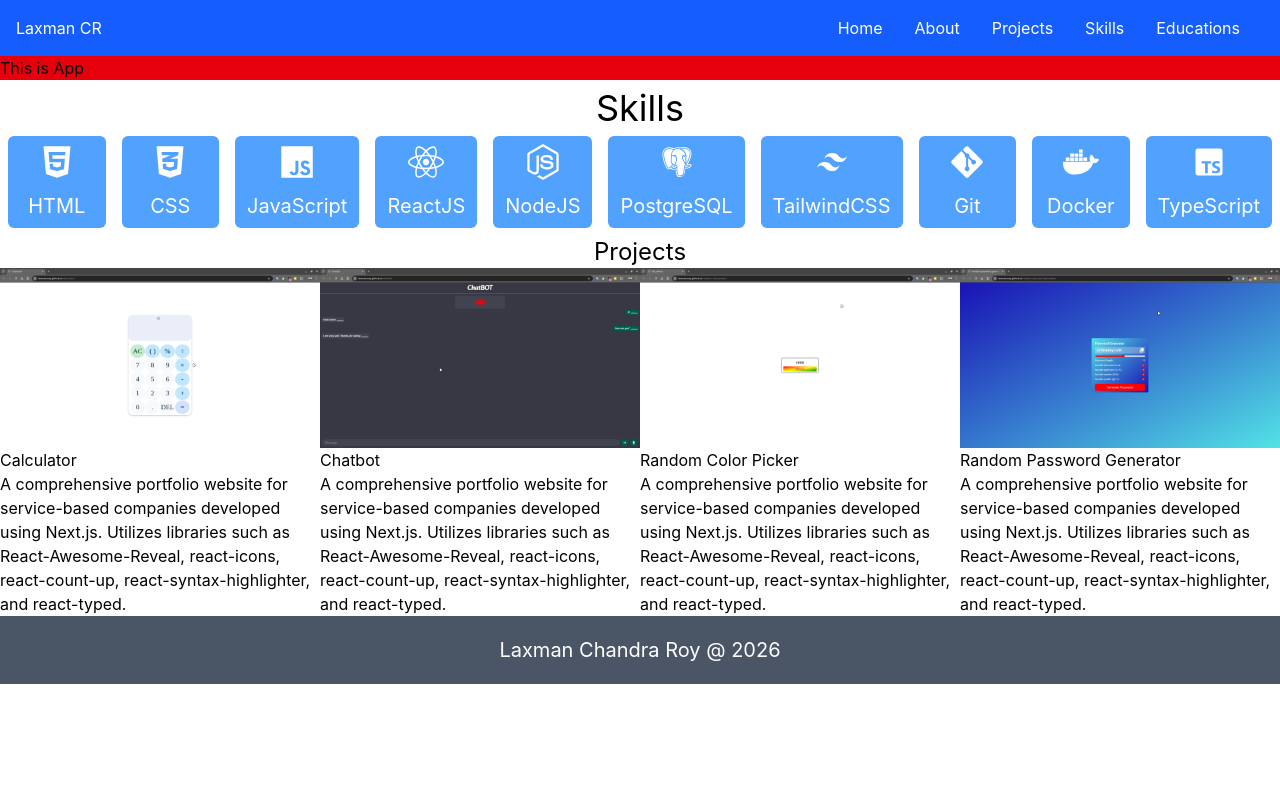
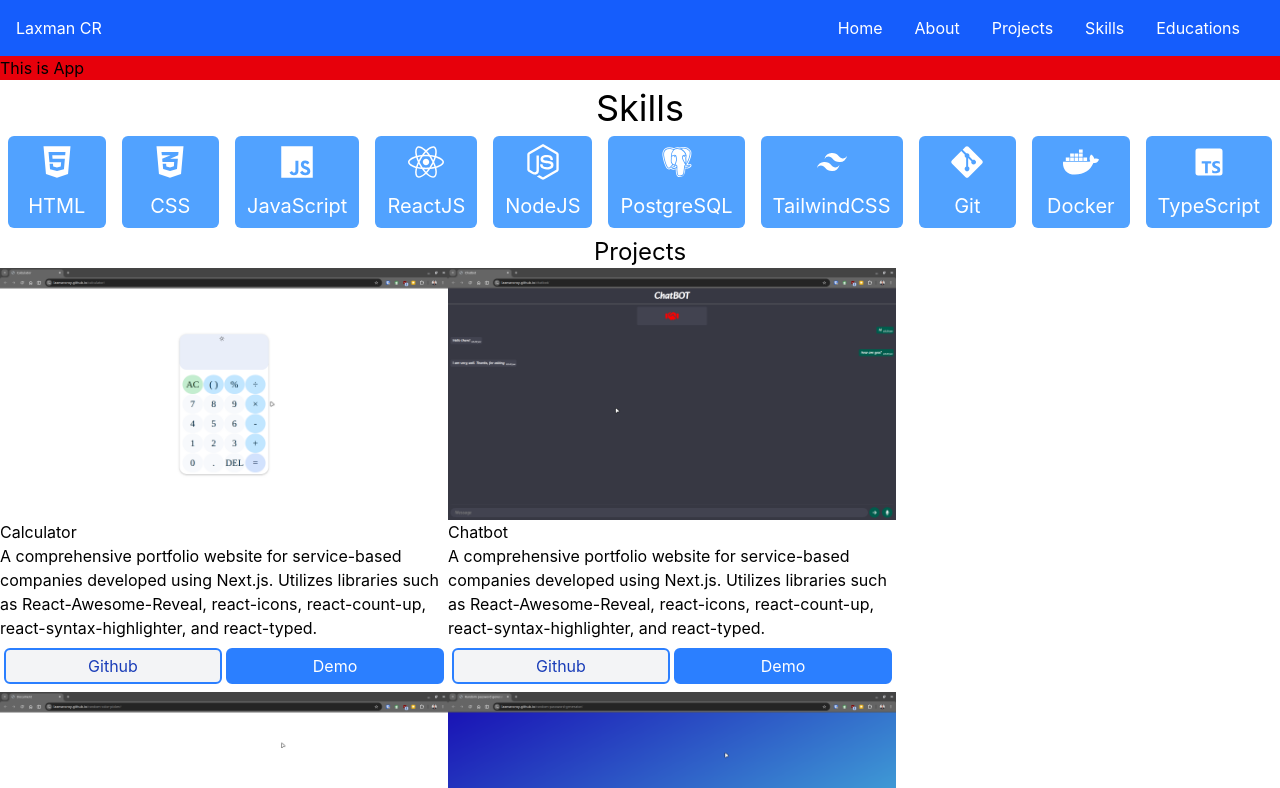
Before and after one commit to laxmancroy/mern-without-ai, a React (Vite) app: page / in a window 1280 px wide. Shown: the top 788 px of the page. Built offline with nearby package versions, Linux system fonts and the light colour scheme.

Commit message:
add some style in projects sections

```diff
--- a/src/components/Projects.jsx
+++ b/src/components/Projects.jsx
@@ -24,13 +24,17 @@ export function Projects() {
     return (
         <>
             <h2 className="text-center text-2xl">Projects</h2>
-            <div className="flex">
+            <div className="flex flex-wrap">
                 {
                     projectLists.map((item) => (
-                        <div key={item.name}>
+                        <div key={item.name} className="max-w-md">
                             <img src={item.thumb} alt="" />
                             <h3>{item.name}</h3>
                             <span>{item.description}</span>
+                            <div className="flex justify-around items-center *:w-full *:py-1 *:rounded-md mx-1 my-2">
+                                <button className="bg-gray-100 border-2 border-blue-500 mr-1 text-blue-800">Github</button>
+                                <button className="bg-blue-500 text-white border-2 border-blue-500">Demo</button>
+                            </div>
                         </div>
                     ))
                 }
```
